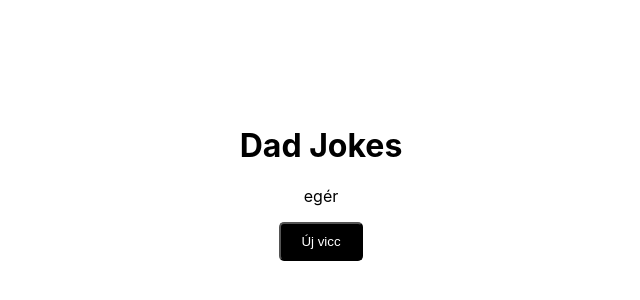
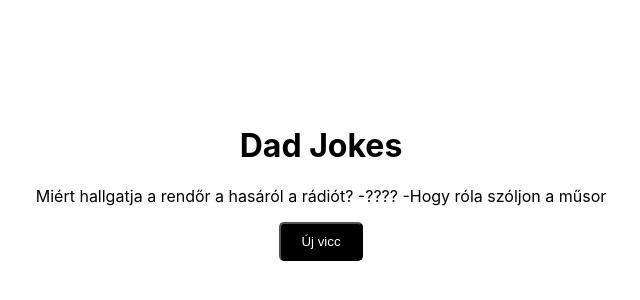
Before and after one commit to Bladam93/dad_jokes, a React (Create React App) app: page / in a window 1280 px wide. Shown: the part 144-444 px from the top of the page, without its empty margins (319-959 px from the left). Built offline with nearby package versions, Linux system fonts and the light colour scheme.

Commit message:
Update Data.js

```diff
--- a/src/Data.js
+++ b/src/Data.js
@@ -1,15 +1,15 @@
 const jokes = [
   {
     id: 1,
-    text: "egér"
+    text: "Miért hallgatja a rendőr a hasáról a rádiót? -???? -Hogy róla szóljon a műsor"
   },
   {
     id: 2,
-    text: "farkaas"
+    text: "- Mit énekel a molylepke a szekrényben?- ??? - Eddablúzt..."
   },
   {
     id: 3,
-    text: "kecske"
+    text: "k- Mit csinál a béna origamis?- ??? - Mindig ugyanazt hajtogatja!ke"
   }
 ];
 
```
